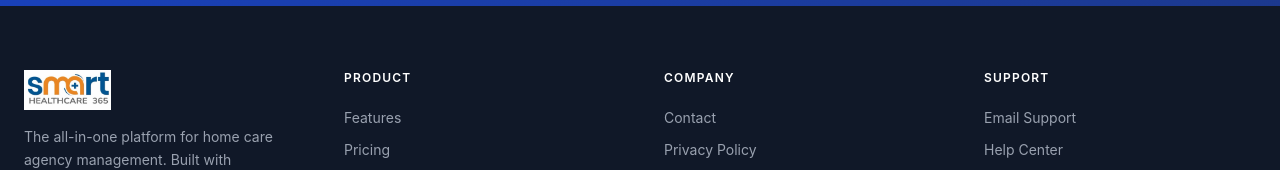
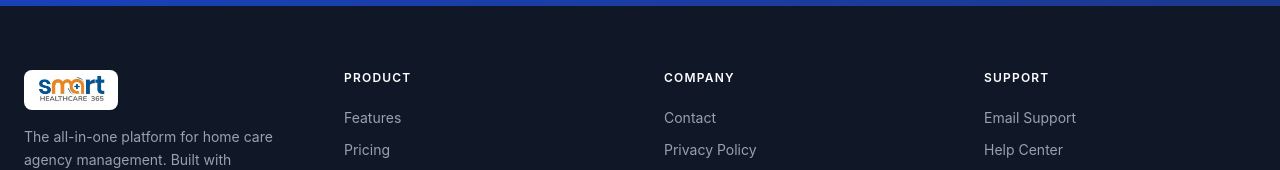
Before and after one commit to mutualassociate112/sh365-website, a website built with Vite: page index.html in a window 1280 px wide. Shown: the part 4069-4239 px from the top of the page. Built offline with nearby package versions, Linux system fonts and the light colour scheme.

Commit message:
Add white background to footer logo for dark contrast

```diff
--- a/index.html
+++ b/index.html
@@ -262,7 +262,7 @@
   <div class="max-w-7xl mx-auto px-6">
     <div class="grid sm:grid-cols-2 lg:grid-cols-4 gap-12 mb-12">
       <div>
-        <img src="/logo.jpg" alt="Smart Healthcare 365" class="h-10 mb-4">
+        <img src="/logo.jpg" alt="Smart Healthcare 365" class="h-10 mb-4 bg-white rounded-lg px-3 py-1">
         <p class="text-sm leading-relaxed">The all-in-one platform for home care agency management. Built with compliance, efficiency, and care in mind.</p>
       </div>
       <div>
```
